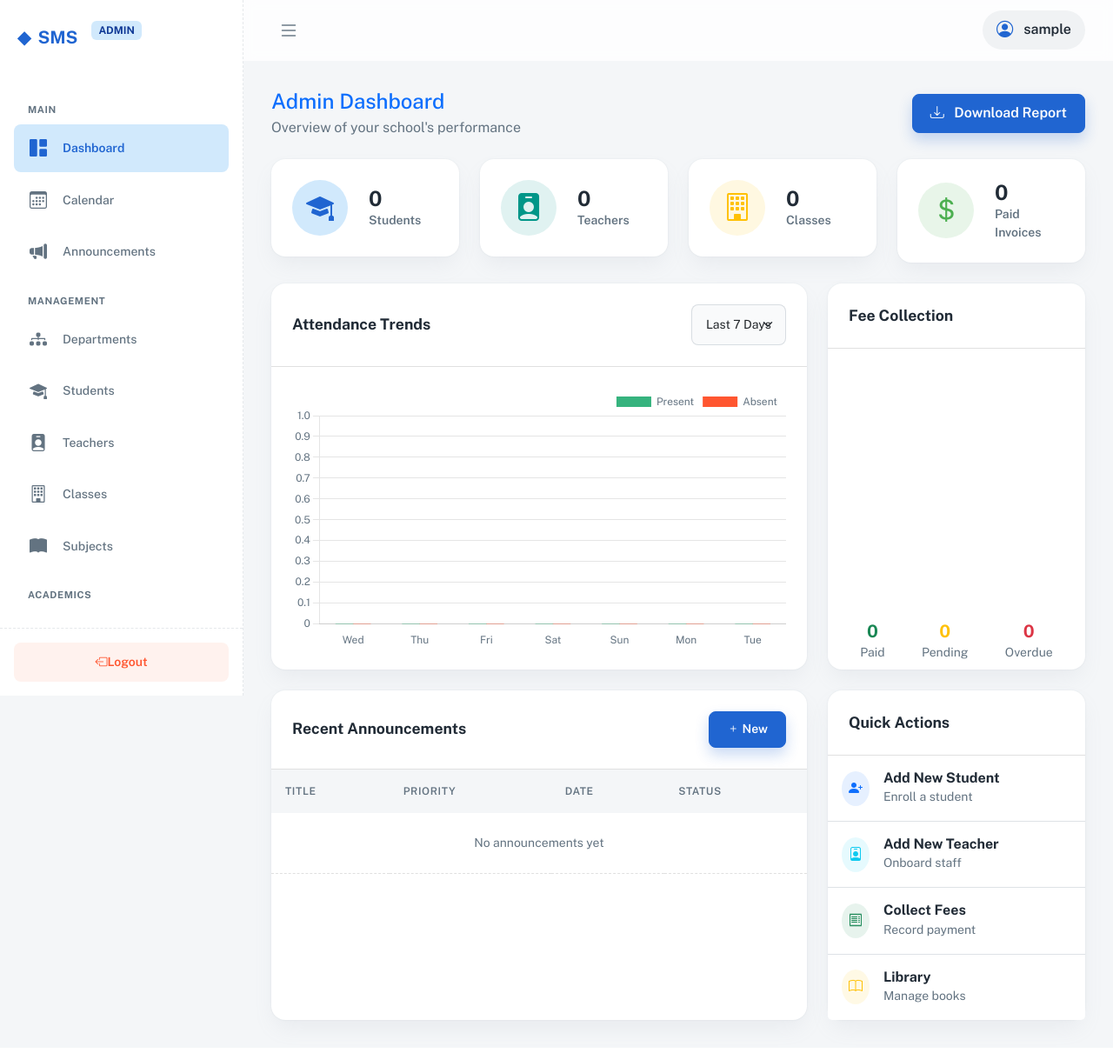
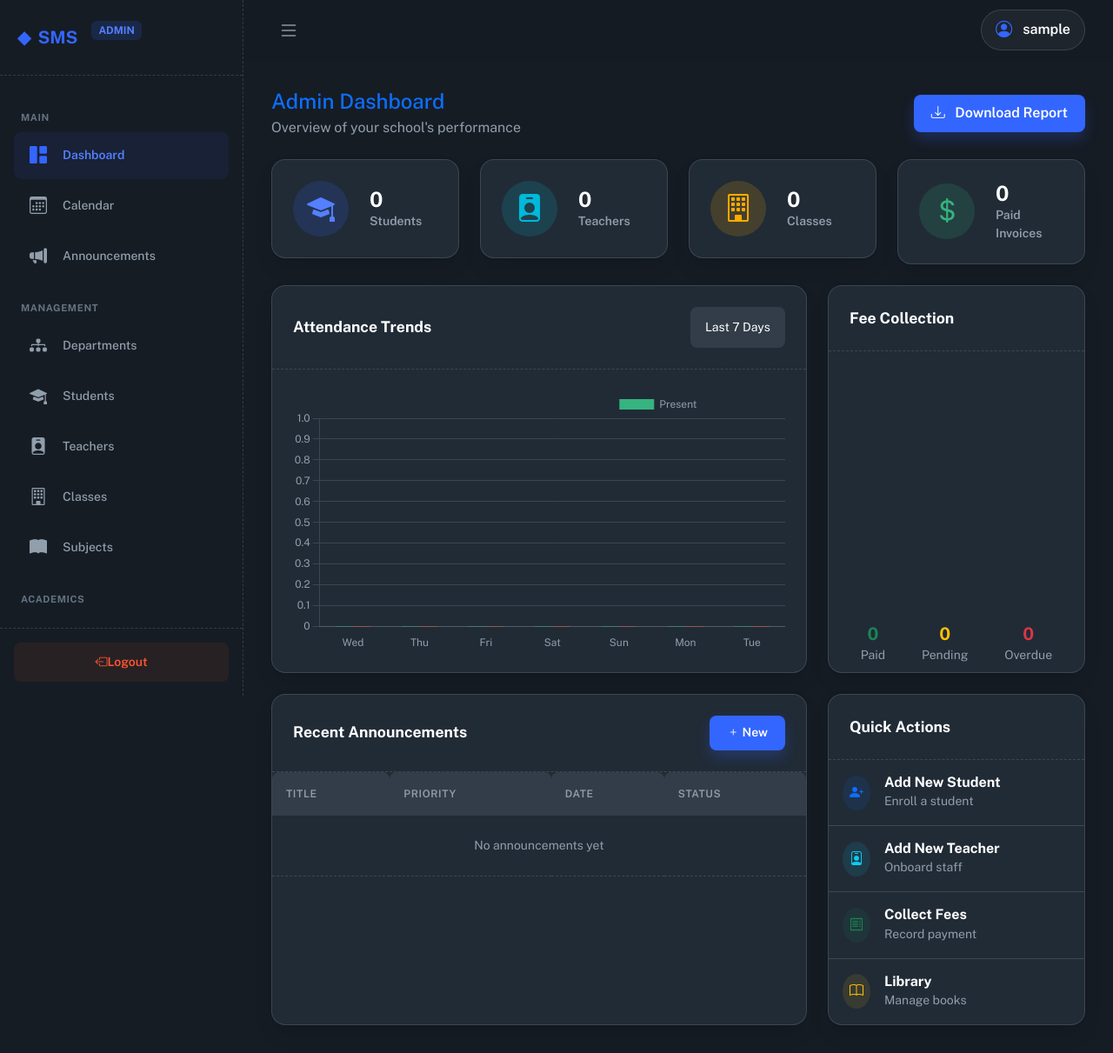
Before and after one commit to shivam2931120/sms_react, a Flask app: page /admin/dashboard in a window 1280 px wide. Shown: the whole page at 87% size. Run offline with Flask 3, Linux system fonts and the light colour scheme; the visitor is signed in with stand-in values (Sample User, id 1); data comes from the database, SQL or seed files in the repository; data that the repository does not hold is empty; a map, chart or similar area stays blank.

Commit message:
UI: Dark Mode & Static Sidebar

```diff
--- a/app/static/css/style.css
+++ b/app/static/css/style.css
@@ -10,29 +10,33 @@
    ============================================ */
 :root {
     /* Backgrounds */
-    --bg-body: #F4F6F8;
-    --bg-card: #FFFFFF;
-    --bg-sidebar: #FFFFFF;
-    --bg-header: rgba(255, 255, 255, 0.9);
-    --bg-input: #F9FAFB;
+    --bg-body: #161C24;
+    --bg-paper: #212B36;
+    --bg-card: #212B36;
+    --bg-sidebar: #161C24;
+    --bg-header: rgba(22, 28, 36, 0.9);
+    --bg-input: #919EAB14;
+    /* 12% opacity */
+    --bg-neutral: #919EAB29;
+    /* 16% opacity */
 
     /* Brand Colors */
-    --primary: #2065D1;
-    --primary-dark: #103996;
-    --primary-light: #76B0F1;
-    --primary-lighter: #D1E9FC;
-    --primary-glow: rgba(32, 101, 209, 0.2);
+    --primary: #3366FF;
+    --primary-dark: #1939B7;
+    --primary-light: #5480FF;
+    --primary-lighter: #84A9FF;
+    --primary-glow: rgba(51, 102, 255, 0.24);
 
     /* Text Colors */
-    --text-primary: #212B36;
-    --text-secondary: #637381;
-    --text-disabled: #919EAB;
+    --text-primary: #FFFFFF;
+    --text-secondary: #919EAB;
+    --text-disabled: #637381;
 
     /* Borders & Shadows */
-    --border-color: #E0E0E0;
-    --sidebar-border: dashed 1px rgba(145, 158, 171, 0.24);
-    --card-shadow: 0 0 2px 0 rgba(145, 158, 171, 0.2), 0 12px 24px -4px rgba(145, 158, 171, 0.12);
-    --header-shadow: 0 8px 16px 0 rgba(145, 158, 171, 0.16);
+    --border-color: rgba(145, 158, 171, 0.24);
+    --sidebar-border: 1px dashed rgba(145, 158, 171, 0.24);
+    --card-shadow: 0 0 2px 0 rgba(0, 0, 0, 0.2), 0 12px 24px -4px rgba(0, 0, 0, 0.12);
+    --header-shadow: 0 8px 16px 0 rgba(0, 0, 0, 0.24);
 
     /* State Colors */
     --success: #36B37E;
@@ -58,9 +62,15 @@
     color: var(--text-primary);
     line-height: 1.5;
     -webkit-font-smoothing: antialiased;
+    overflow-x: hidden;
 }
 
-h1, h2, h3, h4, h5, h6 {
+h1,
+h2,
+h3,
+h4,
+h5,
+h6 {
     font-weight: 700;
     margin-bottom: 0.5rem;
     color: var(--text-primary);
@@ -103,7 +117,13 @@
     display: flex;
     flex-direction: column;
     z-index: 1000;
-    transition: all 0.3s ease;
+    /* Hide scrollbar but keep functionality */
+    -ms-overflow-style: none;
+    scrollbar-width: none;
+}
+
+.sidebar::-webkit-scrollbar {
+    display: none;
 }
 
 .sidebar.collapsed {
@@ -116,6 +136,7 @@
     display: flex;
     align-items: center;
     gap: 1rem;
+    border-bottom: 1px dashed var(--border-color);
 }
 
 .sidebar-header h3 {
@@ -128,8 +149,8 @@
 }
 
 .role-badge {
-    background: var(--primary-lighter);
-    color: var(--primary-dark);
+    background: rgba(51, 102, 255, 0.16);
+    color: var(--primary-light);
     padding: 2px 8px;
     border-radius: 6px;
     font-size: 0.75rem;
@@ -140,41 +161,55 @@
 /* Navigation */
 .sidebar-nav {
     list-style: none;
-    padding: 0 1rem;
-    margin: 1rem 0;
+    padding: 1rem;
+    margin: 0;
     flex: 1;
     overflow-y: auto;
+    /* Hide inner scrollbar */
+    -ms-overflow-style: none;
+    scrollbar-width: none;
+}
+
+.sidebar-nav::-webkit-scrollbar {
+    display: none;
 }
 
 .sidebar-nav .nav-section {
-    padding: 1rem 1rem 0.5rem;
+    padding: 1rem 0.5rem 0.5rem;
     font-size: 0.7rem;
     font-weight: 700;
-    color: var(--text-secondary);
+    color: var(--text-disabled);
     text-transform: uppercase;
     letter-spacing: 0.05em;
+    margin-top: 0.5rem;
 }
 
 .sidebar-nav a {
     display: flex;
     align-items: center;
-    padding: 0.8rem 1rem;
+    padding: 0.75rem 1rem;
     color: var(--text-secondary);
     font-size: 0.875rem;
     font-weight: 500;
     border-radius: 8px;
     margin-bottom: 0.25rem;
+    transition: all 0.2s ease;
 }
 
 .sidebar-nav a:hover {
-    background-color: var(--bg-body);
+    background-color: rgba(145, 158, 171, 0.08);
     color: var(--text-primary);
 }
 
 .sidebar-nav a.active {
-    background-color: var(--primary-lighter);
+    background-color: rgba(51, 102, 255, 0.08);
+    /* Transparent Primary */
+    color: var(--primary-light);
+    font-weight: 600;
+}
+
+.sidebar-nav a.active i {
     color: var(--primary);
-    font-weight: 600;
 }
 
 .sidebar-nav a i {
@@ -182,12 +217,18 @@
     font-size: 1.25rem;
     width: 24px;
     text-align: center;
+    color: var(--text-secondary);
+    transition: color 0.2s;
+}
+
+.sidebar-nav a:hover i {
+    color: var(--text-primary);
 }
 
 /* Sidebar Footer */
 .sidebar-footer {
     padding: 1rem;
-    border-top: var(--sidebar-border);
+    border-top: 1px dashed var(--border-color);
 }
 
 .logout-btn {
@@ -248,7 +294,7 @@
 /* Top Header */
 .top-header {
     height: var(--header-height);
-    background: rgba(255, 255, 255, 0.8);
+    background: rgba(22, 28, 36, 0.8);
     backdrop-filter: blur(6px);
     border-bottom: 1px solid transparent;
     display: flex;
@@ -282,9 +328,10 @@
     gap: 0.75rem;
     font-weight: 600;
     color: var(--text-primary);
-    background: rgba(145, 158, 171, 0.12);
+    background: rgba(145, 158, 171, 0.08);
     padding: 0.5rem 1rem;
     border-radius: 24px;
+    border: 1px solid var(--border-color);
 }
 
 .user-info i {
@@ -303,19 +350,20 @@
    ============================================ */
 .card {
     background: var(--bg-card);
-    border: none;
+    border: 1px solid var(--border-color);
     border-radius: 16px;
     box-shadow: var(--card-shadow);
-    transition: box-shadow 0.3s ease;
+    transition: transform 0.2s, box-shadow 0.2s;
 }
 
 .card:hover {
-    box-shadow: 0 16px 32px -4px rgba(145, 158, 171, 0.24);
+    transform: translateY(-2px);
+    box-shadow: 0 8px 16px -4px rgba(0, 0, 0, 0.4);
 }
 
 .card-header {
     background: transparent;
-    border-bottom: 1px solid var(--border-color);
+    border-bottom: 1px dashed var(--border-color);
     padding: 1.5rem;
     font-weight: 700;
     font-size: 1.1rem;
@@ -326,9 +374,9 @@
     padding: 1.5rem;
 }
 
-/* Official Stat Card */
 .stat-card {
     background: var(--bg-card);
+    border: 1px solid var(--border-color);
     border-radius: 16px;
     padding: 1.5rem;
     box-shadow: var(--card-shadow);
@@ -355,22 +404,25 @@
     flex-shrink: 0;
 }
 
-/* Specific Colors for Stats */
+/* Dark Mode Stat Colors - Lighter backgrounds for contrast */
 .stat-card.students .stat-icon-wrapper {
-    background: var(--primary-lighter);
-    color: var(--primary);
+    background: rgba(51, 102, 255, 0.16);
+    color: var(--primary-light);
 }
+
 .stat-card.teachers .stat-icon-wrapper {
-    background: #E0F2F1;
-    color: #009688;
+    background: rgba(0, 184, 217, 0.16);
+    color: #00B8D9;
 }
+
 .stat-card.classes .stat-icon-wrapper {
-    background: #FFF8E1;
-    color: #FFC107;
+    background: rgba(255, 171, 0, 0.16);
+    color: #FFAB00;
 }
+
 .stat-card.fees .stat-icon-wrapper {
-    background: #E8F5E9;
-    color: #4CAF50;
+    background: rgba(54, 179, 126, 0.16);
+    color: #36B37E;
 }
 
 .stat-content h3 {
@@ -392,10 +444,12 @@
 .table {
     margin-bottom: 0;
     vertical-align: middle;
+    --bs-table-bg: transparent;
+    --bs-table-color: var(--text-secondary);
 }
 
 .table thead th {
-    background-color: #F4F6F8;
+    background-color: rgba(145, 158, 171, 0.16);
     color: var(--text-secondary);
     font-weight: 600;
     text-transform: uppercase;
@@ -403,6 +457,9 @@
     letter-spacing: 0.05em;
     border-bottom: none;
     padding: 1rem;
+    border-top-left-radius: 8px;
+    border-top-right-radius: 8px;
+    /* For rounded corners on first/last th if needed */
 }
 
 .table tbody td {
@@ -413,24 +470,44 @@
 }
 
 .table-hover tbody tr:hover {
-    background-color: #F9FAFB;
+    background-color: rgba(145, 158, 171, 0.08);
+    /* Dark hover */
+}
+
+.list-group-item {
+    background-color: transparent;
+    border-color: var(--border-color);
+    color: var(--text-primary);
+}
+
+.list-group-item:hover {
+    background-color: rgba(145, 158, 171, 0.08);
 }
 
 /* ============================================
    Forms & Buttons
    ============================================ */
-.form-control, .form-select {
-    background-color: var(--bg-input);
-    border: 1px solid rgba(145, 158, 171, 0.32);
+.form-control,
+.form-select {
+    background-color: var(--bg-neutral);
+    border: 1px solid transparent;
     border-radius: 8px;
     padding: 0.75rem 1rem;
     font-size: 0.875rem;
+    color: var(--text-primary);
+    transition: all 0.2s;
 }
 
-.form-control:focus {
+.form-control:focus,
+.form-select:focus {
+    background-color: rgba(145, 158, 171, 0.16);
     border-color: var(--text-primary);
     box-shadow: none;
-    background-color: #FFF;
+    color: var(--text-primary);
+}
+
+.form-control::placeholder {
+    color: var(--text-disabled);
 }
 
 .btn {
@@ -438,24 +515,31 @@
     padding: 0.6rem 1.25rem;
     border-radius: 8px;
     text-transform: none;
+    border: none;
 }
 
 .btn-primary {
     background-color: var(--primary);
-    border-color: var(--primary);
-    box-shadow: 0 8px 16px 0 rgba(32, 101, 209, 0.24);
+    box-shadow: 0 8px 16px 0 rgba(51, 102, 255, 0.24);
+    color: #FFF;
 }
 
 .btn-primary:hover {
     background-color: var(--primary-dark);
-    border-color: var(--primary-dark);
+}
+
+/* Inputs and Groups */
+.input-group-text {
+    background-color: var(--bg-neutral);
+    border: none;
+    color: var(--text-secondary);
 }
 
 /* ============================================
    Login Page Specific
    ============================================ */
 .login-page {
-    background: linear-gradient(135deg, white 0%, #F4F6F8 100%);
+    background: var(--bg-body);
     min-height: 100vh;
     display: flex;
     align-items: center;
--- a/app/templates/admin/dashboard.html
+++ b/app/templates/admin/dashboard.html
@@ -213,9 +213,10 @@
 
 <script src="https://cdn.jsdelivr.net/npm/chart.js"></script>
 <script>
-    // Global defaults for Chart.js
+    // Global defaults for Chart.js - Dark Mode
     Chart.defaults.font.family = "'Public Sans', sans-serif";
-    Chart.defaults.color = '#637381';
+    Chart.defaults.color = '#919EAB';
+    Chart.defaults.borderColor = 'rgba(145, 158, 171, 0.24)';
 
     // Attendance Chart
     const attendanceData = {{ attendance_data | tojson }};
@@ -245,7 +246,7 @@
             },
             scales: {
                 x: { grid: { display: false } },
-                y: { grid: { borderDash: [4, 4] }, beginAtZero: true }
+                y: { grid: { borderDash: [4, 4], color: 'rgba(145, 158, 171, 0.24)' }, beginAtZero: true }
             }
         }
     });
```
Also changed, not shown: other parts of app/static/css/style.css (+21 -34 lines).
